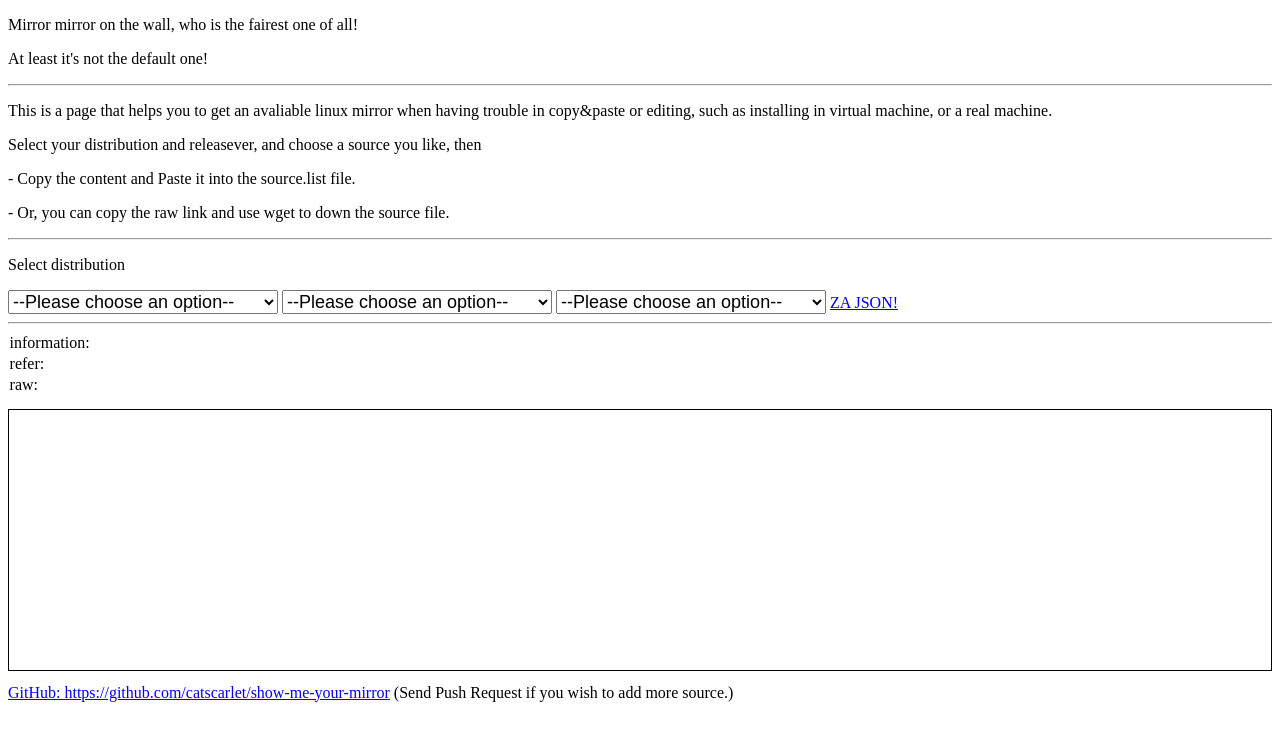
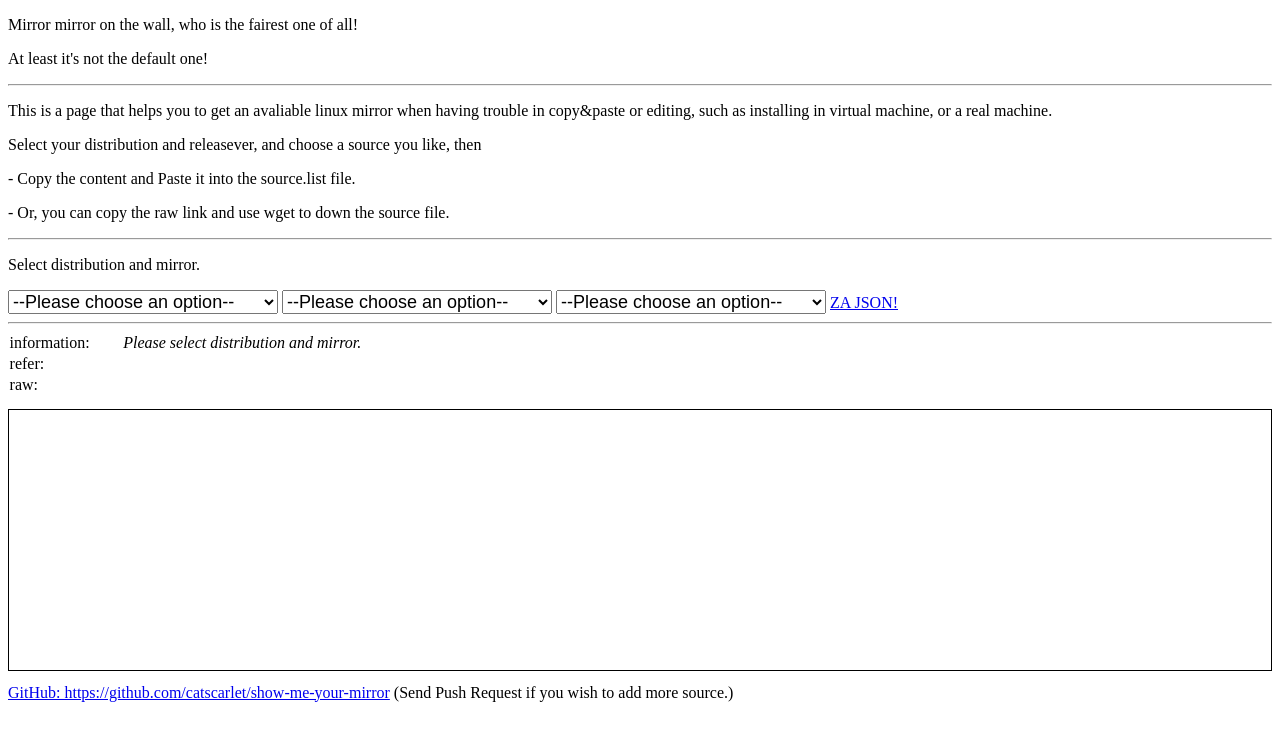
Before and after one commit to catscarlet/show-me-your-mirror, a plain HTML site: page index.html in a window 1280 px wide. Drawn offline with Linux system fonts and the light colour scheme.

Commit message:
add some friendly tips.

```diff
--- a/index.html
+++ b/index.html
@@ -25,8 +25,12 @@
     </div>
     <hr>
 
-    <div class="select">
-        <p>Select distribution</p>
+    <div id="loading" class="loading">
+        <p>Loading distribution and mirror list.</p>
+    </div>
+
+    <div id="select" class="select" style="display: none">
+        <p>Select distribution and mirror.</p>
         <select id="distribution" class="selector" name="distribution">
             <option value="">--Please choose an option--</option>
         </select>
@@ -45,7 +49,7 @@
     <hr>
 
     <div class="content">
-        <p class="description">information: </p><span id="information"></span>
+        <p class="description">information: </p><span id="information"><i>Please select distribution and mirror.</i></span>
         <br>
         <p class="description">refer: </p><span id="refer"></span>
         <br>
--- a/index.js
+++ b/index.js
@@ -22,11 +22,14 @@ function init() {
         dataType: 'json',
         async: true,
         success: function(result, textStatus, jqXHR) {
+            $('#loading').hide();
+            $('#select').show();
             list = result;
             drawDistribution();
         },
         error: function(msg) {
-            console.log(msg);
+            let statusText = '<span  style="color: red">' + msg.statusText + '</snap>';
+            $('#loading').append(statusText);
         },
     });
 };
@@ -159,6 +162,9 @@ function showDown() {
     raw = raw.split('{$value}').join(uri);
     $('#raw').html(raw);
 
+    let tips = 'Loading...';
+    $('#text').html(tips);
+
     $.ajax({
         type: 'GET',
         url: url,
```
